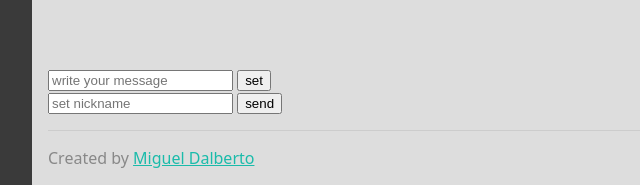
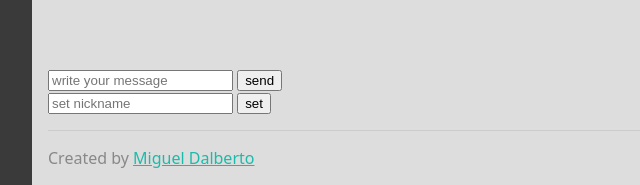
Before and after one commit to migueldalberto/chat-app, a website: page public/index.html in a window 1280 px wide. Shown: the part 615-800 px from the top of the page, 217-857 px from the left. Drawn offline with nearby package versions, Linux system fonts and the light colour scheme; no server answers.

Commit message:
change button labels

```diff
--- a/public/index.html
+++ b/public/index.html
@@ -17,12 +17,12 @@
 
   <div>
     <input type="text" id="message-input" placeholder="write your message">
-    <button id="message-button">set</button>
+    <button id="message-button">send</button>
   </div>
 
   <div>
     <input type="text" id="message-input" placeholder="set nickname">
-    <button id="nickname-button">send</button>
+    <button id="nickname-button">set</button>
   </div>
 
   <footer>
```
